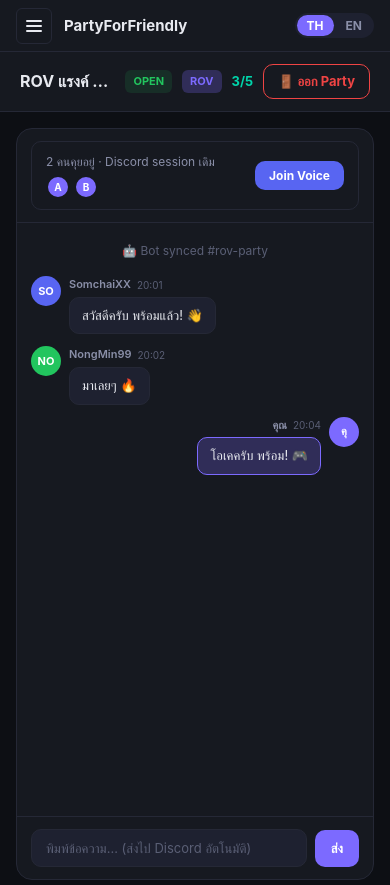
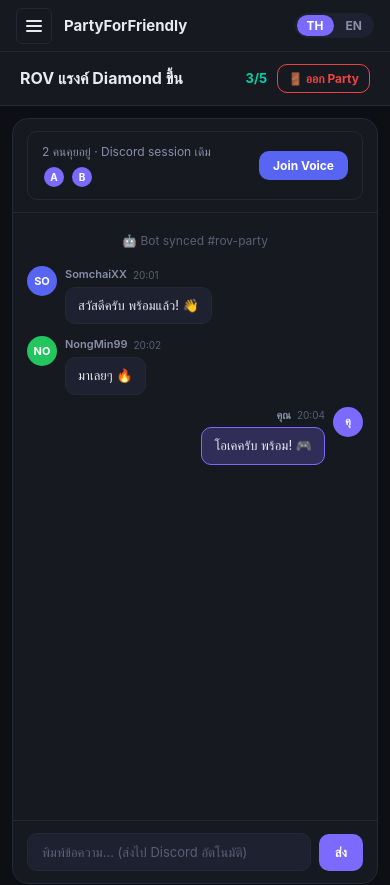
Before and after one commit to boatdev085/partyforfriendly, a Next.js app: page /parties/1 in a window 390 px wide. Shown: the top 885 px of the page. Built offline with nearby package versions, Linux system fonts and the light colour scheme.

Commit message:
feat: responsive design mobile breakpoints (Issue #12)

```diff
--- a/src/app/parties/[id]/page.tsx
+++ b/src/app/parties/[id]/page.tsx
@@ -98,6 +98,10 @@ const OpenBadge = styled.span`
   padding: 3px 8px;
   border-radius: ${theme.radii.sm};
   white-space: nowrap;
+
+  @media (max-width: 480px) {
+    display: none;
+  }
 `;
 
 const GameTag = styled.span`
@@ -109,6 +113,10 @@ const GameTag = styled.span`
   padding: 3px 8px;
   border-radius: ${theme.radii.sm};
   white-space: nowrap;
+
+  @media (max-width: 480px) {
+    display: none;
+  }
 `;
 
 const SlotCount = styled.span`
@@ -134,6 +142,11 @@ const LeaveBtn = styled.button`
     background: ${theme.colors.danger};
     color: #fff;
   }
+
+  @media (max-width: 480px) {
+    padding: 6px 10px;
+    font-size: 12px;
+  }
 `;
 
 const Content = styled.div`
@@ -142,6 +155,10 @@ const Content = styled.div`
   gap: 0;
   overflow: hidden;
   height: calc(100vh - 57px);
+
+  @media (max-width: 768px) {
+    height: calc(100vh - 52px - 57px);
+  }
 `;
 
 const ChatCol = styled.div`
@@ -151,6 +168,10 @@ const ChatCol = styled.div`
   overflow: hidden;
   display: flex;
   flex-direction: column;
+
+  @media (max-width: 768px) {
+    padding: 12px;
+  }
 `;
 
 const Sidebar = styled.div`
--- a/src/app/parties/create/page.tsx
+++ b/src/app/parties/create/page.tsx
@@ -65,6 +65,10 @@ const PageTitle = styled.h1`
   font-weight: 800;
   color: ${theme.colors.text};
   margin-bottom: 4px;
+
+  @media (max-width: 480px) {
+    font-size: 20px;
+  }
 `;
 
 const PageSub = styled.p`
--- a/src/app/parties/page.tsx
+++ b/src/app/parties/page.tsx
@@ -33,6 +33,10 @@ const PageTitle = styled.h1`
   font-weight: 800;
   color: ${theme.colors.text};
   margin-bottom: 4px;
+
+  @media (max-width: 480px) {
+    font-size: 20px;
+  }
 `;
 
 const PageSub = styled.p`
--- a/src/app/profile/[id]/page.tsx
+++ b/src/app/profile/[id]/page.tsx
@@ -64,6 +64,10 @@ const PageWrapper = styled.div`
   background: ${theme.colors.bg};
   font-family: ${theme.fonts.sans};
   padding: 32px 16px 48px;
+
+  @media (max-width: 768px) {
+    padding: 20px 12px 40px;
+  }
 `;
 
 const Inner = styled.div`
--- a/src/app/reviews/page.tsx
+++ b/src/app/reviews/page.tsx
@@ -11,6 +11,10 @@ const PageWrapper = styled.div`
   background: ${theme.colors.bg};
   font-family: ${theme.fonts.sans};
   padding: 32px 16px 64px;
+
+  @media (max-width: 768px) {
+    padding: 20px 12px 48px;
+  }
 `;
 
 const Inner = styled.div`
--- a/src/app/search/page.tsx
+++ b/src/app/search/page.tsx
@@ -40,6 +40,10 @@ const PageTitle = styled.h1`
   font-weight: 800;
   color: ${theme.colors.text};
   margin-bottom: 4px;
+
+  @media (max-width: 480px) {
+    font-size: 20px;
+  }
 `;
 
 const PageSub = styled.p`
```
Also changed, not shown: src/app/notifications/page.tsx (+8 -0 lines).
